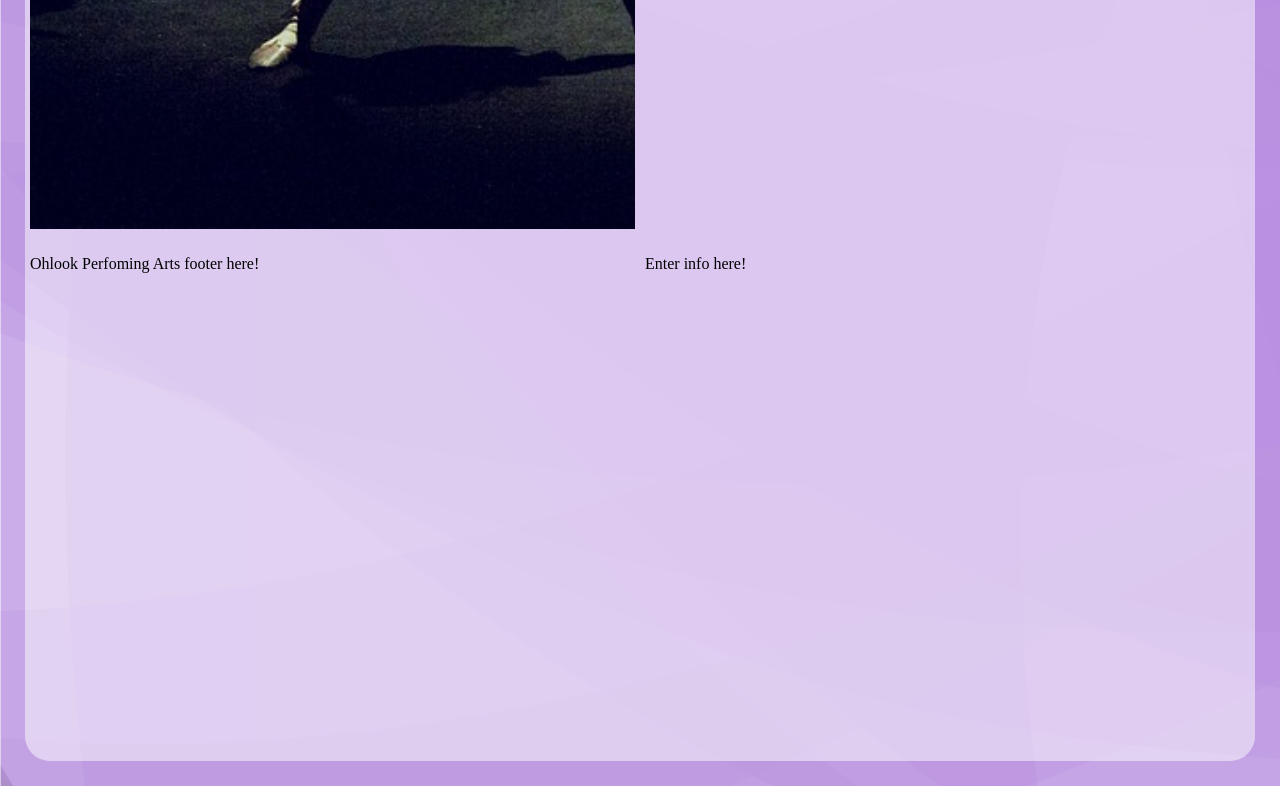
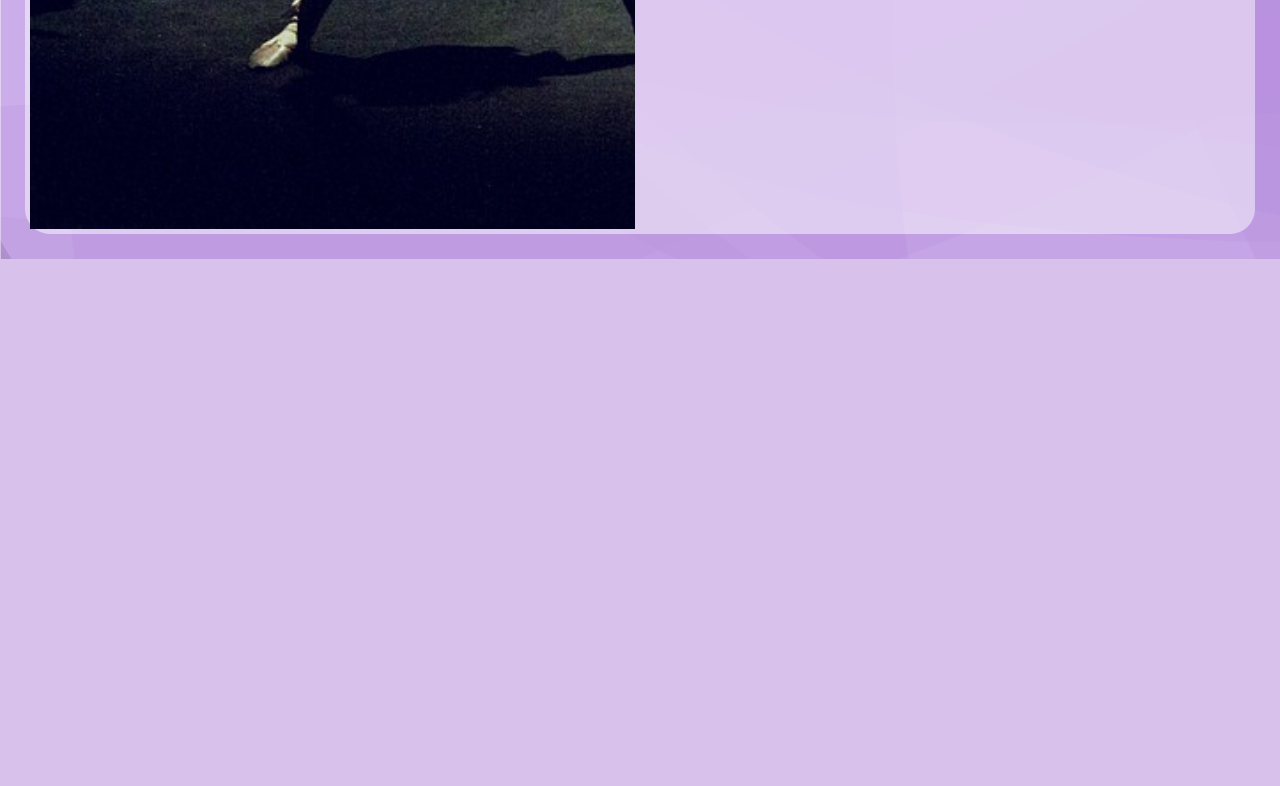
Before and after one commit to dangerpwnd/OHLook, a PHP site: page /Auditions.html in a window 1280 px wide. Shown: the part 3440-4226 px from the top of the page. After the commit the page ends 3699 px from the top, so only its background shows below. Run offline with PHP 8.4, Linux system fonts and the light colour scheme.

Commit message:
Removed nav and footer from grid, removed footer, attempted then removed initial nav transform test

```diff
--- a/Auditions.html
+++ b/Auditions.html
@@ -7,6 +7,7 @@
         <link href="./main.css" rel="stylesheet" type="text/css" />
     </head>
     <body>
+        <div class="cn-overlay">
         <div class="container">
             <div id="logo">
               <p>INSERT LOGO HERE</p>
@@ -24,8 +25,8 @@
                     <button class="cn-button" id="donate-button">Donate</button>
                     <div class="cn-wrapper" id="donate-wrapper">
                       <ul>
-                        <li><a href="HowTo.html">How To/a></li>
-                        <li><a href="Sponsors.html">Our Sponsors/a></li>
+                        <li><a href="HowTo.html">How To</a></li>
+                        <li><a href="Sponsors.html">Our Sponsors</a></li>
                         <li><a href="Wish.html">Wish List</a></li>
                       </ul>
                     </div>
@@ -64,12 +65,7 @@
                 <p>Phasellus eu nunc ut augue pellentesque fermentum. Mauris a metus porttitor, finibus nisi sed, pharetra sem. Cras maximus tellus turpis, vel auctor mi ornare in. Nulla quis tincidunt eros, a molestie urna. Etiam sit amet libero rutrum, mollis justo eu, venenatis tellus. Nullam condimentum nunc purus, ut blandit ligula sagittis nec. Suspendisse vestibulum suscipit enim, sit amet tristique diam suscipit vel. Vivamus elementum erat blandit leo vulputate, non tincidunt metus sollicitudin. Mauris non massa risus. Vestibulum vestibulum leo vitae elit tincidunt laoreet. Nulla diam ante, tempus nec tempus vel, lobortis in neque.</p>
             </div>
             <div id="picture2"></div>
-            <div id="footer1">
-                <p>Ohlook Perfoming Arts footer here!</p>
-            </div>
-            <div id="footer2">
-              <p>Enter info here!</p>
-            </div>
+        </div>
         </div>
     </body>
 </html>
--- a/main.css
+++ b/main.css
@@ -9,28 +9,13 @@ body {
     margin: 25px 25px;
     padding: 5px;
     display: grid;
-    grid-template-areas: "logo logo phrase ticket" "cont1 cont1 pic1 pic1" "pic2 pic2 cont2 cont2" "foot1 foot1 foot2 foot2";
+    grid-template-areas: "logo logo phrase ticket" "cont1 cont1 pic1 pic1" "pic2 pic2 cont2 cont2";
     grid-template-columns: repeat(4, 1fr);
-    grid-template-rows: 1fr 3fr 3fr 1fr;
+    grid-template-rows: 1fr 3fr 3fr;
     grid-gap: 10px;
     background: rgba(255,255,255,0.5);
     border-radius: 25px;
     z-index: 25;
-}
-
-
-.nav-item{
-  flex:1;
-  background-color: rgba(145,68,217,0.5);
-  border-radius: 75px;
-  border: 10px solid black;
-  align-items: center;
-  text-align: center;
-  margin: 0 auto;
-}
-
-.nav-item:hover{
-  background-color: #FEF88C;
 }
 
 #logo{
@@ -64,11 +49,3 @@ body {
   background-image: url("/assets/images/dancing1.jpg");
   background-size: cover;
 }
-
-#footer1{
-  grid-area: foot1;
-}
-
-#footer2{
-  grid-area: foot2;
-}
```
